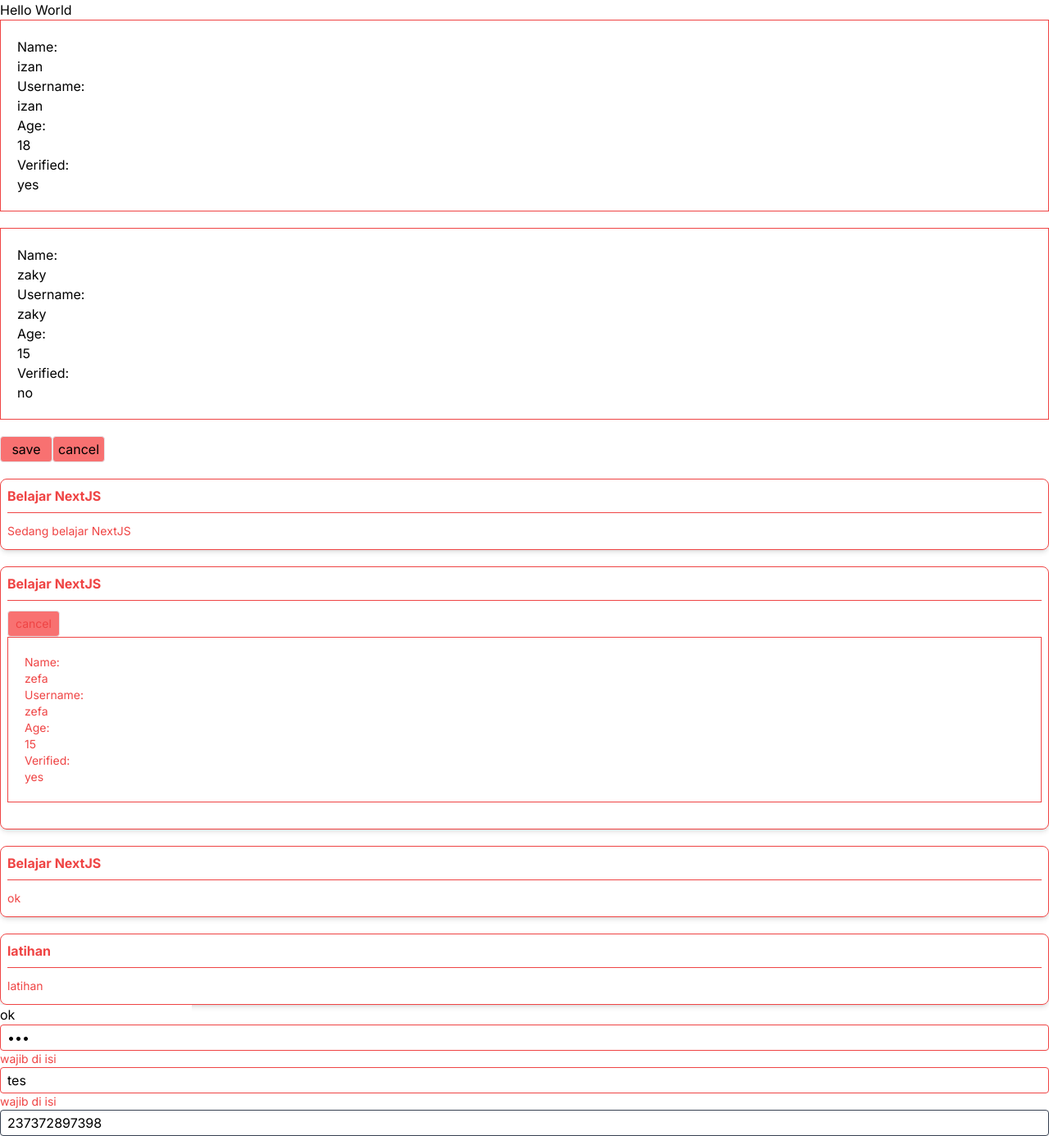
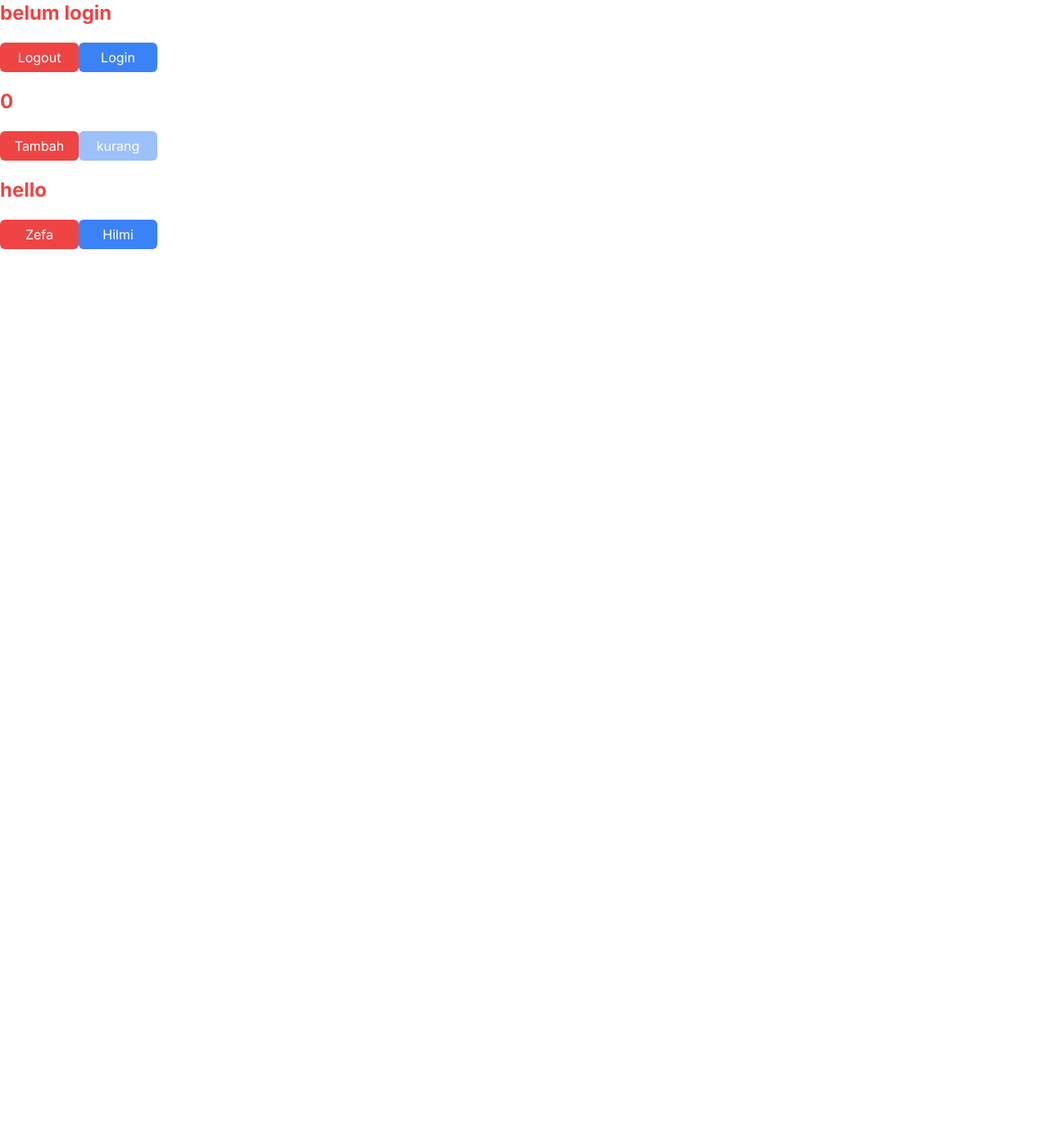
Before and after one commit to zefahdzfh/belajar_nextjs_mq, a Next.js app: page / in a window 1280 px wide. Shown: the whole page at 82% size. After the commit the page ends 800 px from the top, so only its background shows below. Built offline with nearby package versions, Linux system fonts and the light colour scheme.

Commit message:
14 august next js

```diff
--- a/app/component/button.tsx
+++ b/app/component/button.tsx
@@ -1,16 +1,30 @@
+import clsx from "clsx";
+type Variant = 'solid' | 'outline'
+type ColorSchema = 'blue' | 'red' | 'green' | 'yellow'
+interface ButtonProps {
+  title: string;
+  isDisabled?: boolean;
+  variant? : Variant,
+  colorSchema : ColorSchema
 
-interface ButtonProps {
-    title: string;
-    isDisabled?: boolean;
   }
 
-  const Button: React.FC<ButtonProps> = ({ title, isDisabled = false }) => {
+  const Button: React.FC<ButtonProps & React.ButtonHTMLAttributes<HTMLButtonElement>> = ({ title, isDisabled = false,variant,colorSchema, ...props }) => {
     return (
+
       <button
-        disabled={isDisabled}
-        className="w-16 h-8 rounded border bg-red-400"
+      className={clsx(`rounded-md w-24 px-3 py-1.5`, {
+        'bg-blue-500 text-white': variant === 'solid' && colorSchema === 'blue',
+        'text-blue-500  border-2 border-blue-500': variant === 'outline' && colorSchema ==='blue',
+        'text-green-500 border-2 border-green-500': variant === 'outline' && colorSchema ==='green',
+        'bg-yellow-500': variant === 'outline' && colorSchema ==='yellow',
+        'bg-red-500 text-white':variant === 'solid' && colorSchema === 'red',
+        'opacity-50': isDisabled === true,
+      })}
+      {...props}
       >
         {title}
+
       </button>
     );
   };
--- a/app/component/inputText.tsx
+++ b/app/component/inputText.tsx
@@ -4,14 +4,18 @@ interface InputProps {
   isError?: boolean;
   messageError?: string;
   value: number | string;
+  id: number | string;
+  name: number | string;
 }
 
 const InputText: React.FC<
   InputProps & React.InputHTMLAttributes<HTMLInputElement>
-> = ({ messageError = "wajib di isi", isError = false, value, ...props }) => {
+> = ({ messageError = "wajib di isi", isError = false,id, name, value, ...props }) => {
   return (
     <section>
       <input
+        id={id}
+        name={name}
         value={value}
         className={clsx(`w-full h-8 border border-gray-700 rounded px-2`, {
             "border-gray-700": isError === false,
--- /dev/null
+++ b/app/component/label.tsx
@@ -0,0 +1,24 @@
+interface LabelProps {
+    htmlFor: string;
+    isRequired?: boolean;
+    title:string
+}
+
+const Label: React.FC<LabelProps> = ({htmlFor, isRequired, title}) => {
+    return (
+        <label className="flex flex-row" htmlFor={htmlFor}>
+            <p>{title}</p>
+           {isRequired === true ?(
+            <p className="text-sm text-red-500">*</p>
+           ):(
+            <></>
+           )}
+        </label>
+
+
+    )
+}
+
+
+
+export default Label
--- a/app/page.tsx
+++ b/app/page.tsx
@@ -1,48 +1,87 @@
+"use client";
 import Button from "./component/button";
 import InputText from "./component/inputText";
-import Latihan from "./component/latihan";
+import Label from "./component/label";
 import Note from "./component/note";
-function Home() {
-  return (
-    <>
-      <h1>Hello World</h1>
+import { useState } from "react";
+
+type Identitas = {
+  nama: string;
+  sekolah: string;
+  umur: number | null;
+  alamat?:string;
+};
 
 
-      <Latihan name="izan" age={18} username="izan" isVerified />
-      <Latihan name="zaky" age={15} username="zaky" isVerified={false} />
+const Home = () => {
+  let [message, setMessage] = useState("hello"); // jika string, dengan data awal "hai"
+  let [count, setCount] = useState(0);
+  let [isLogin,setIsLogin] = useState(false);
+  let [profile, setProfile] = useState<Identitas>({
+    nama:"Zefa",
+    sekolah:"smk mq",
+    umur:16
+  }) //object
 
-      <Button title="save" isDisabled />
-      <Button title="cancel" />
+  return (
+    <main className="space-y-5">
+      <h1 className="text-red-500 font-bold text-2xl">{isLogin? "sudah login":"belum login"}</h1>
+      <Button
+        title="Logout"
+        colorSchema="red"
+        variant="solid"
+        onClick={() => {
+          setIsLogin(false);
+        }}
+      ></Button>
+      <Button
+        title="Login"
+        colorSchema="blue"
+        variant="solid"
+        onClick={() => {
+          setIsLogin(true);
+        }}
+      ></Button>
 
+      <h1 className="text-red-500 font-bold text-2xl">{count}</h1>
+      <Button
+        title="Tambah"
+        colorSchema="red"
+        variant="solid"
+        onClick={() => {
+          setCount((prevCount) => prevCount + 1);
+        }}
+      ></Button>
+      <Button
+        isDisabled={count === 0 ? true : false}
+        title="kurang"
+        colorSchema="blue"
+        variant="solid"
+        onClick={() => {
+          setCount((prevCount) => prevCount - 1);
+        }}
+      ></Button>
 
-      <Note title=" Belajar NextJS" status="success">
-        <div className="">Sedang belajar NextJS</div>
-      </Note>
+<h1 className="text-red-500 font-bold text-2xl">{message}</h1>
+      <Button
+        title="Zefa"
+        colorSchema="red"
+        variant="solid"
+        onClick={() => {
+          setMessage('Hello Zefa');
+        }}
+      ></Button>
+      <Button
+        title="Hilmi"
+        colorSchema="blue"
+        variant="solid"
+        onClick={() => {
+          setMessage('Hello Hilmi');
+        }}
+      ></Button>
 
-     <Note title=" Belajar NextJS" status="success">
-     <Button title="cancel"/>
-     <Latihan name="zefa" age={15} username="zefa" isVerified={true} />
-     </Note>
-
-     <Note title=" Belajar NextJS" status="warning">
-      ok
-     </Note>
-
-     <Note title="latihan" status="success">
-        <div className="">
-          <h5>latihan</h5>
-        </div>
-     </Note>
-
-
-     <input name="username" type="text" value={'ok'} />
-     <InputText isError value={'123'} type="password"></InputText>
-     <InputText isError={true} value={'tes'} placeholder="username" type="text"></InputText>
-     <InputText value={237372897398}></InputText>
-
-
-    </>
+    </main>
   );
-}
+};
 
 export default Home;
```
